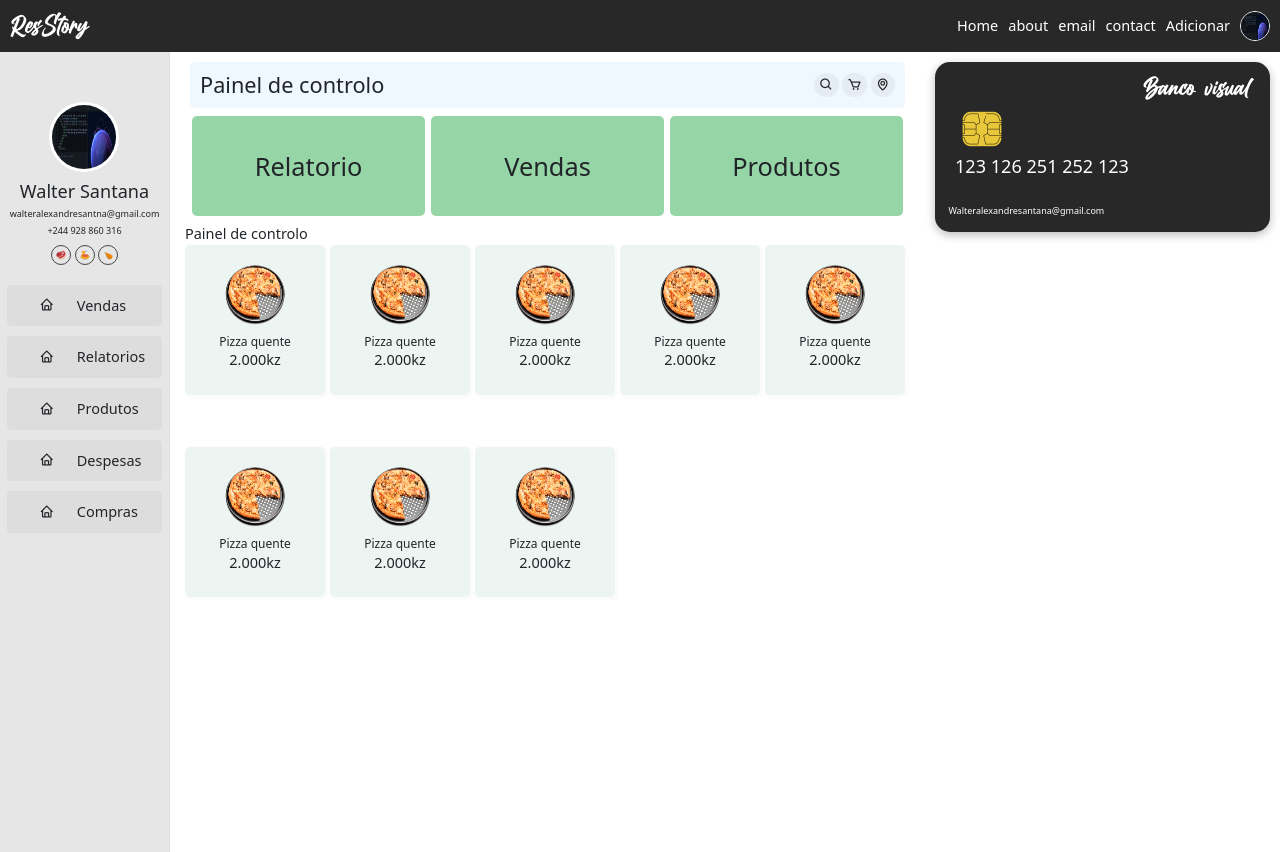
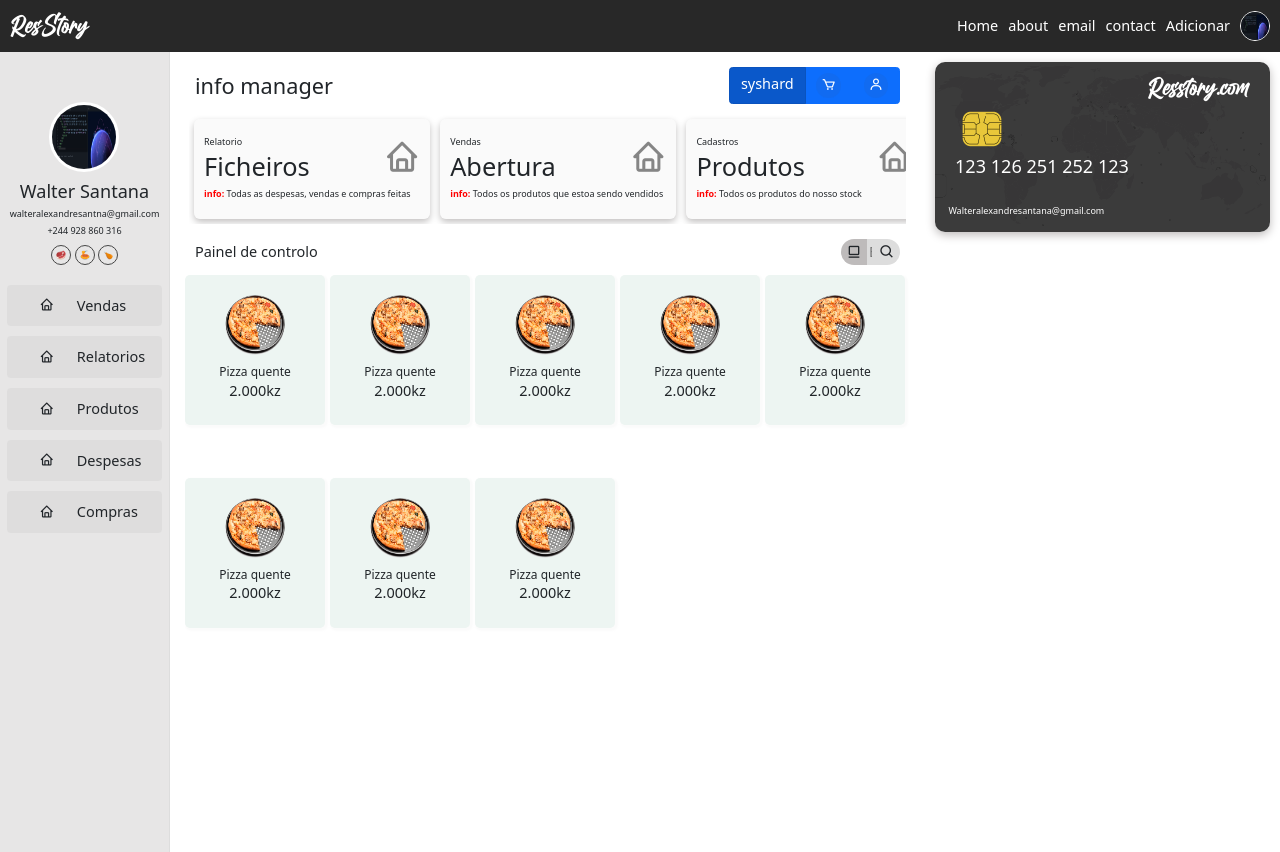
Before and after one commit to syshard/restaurante, a plain HTML site: page index.html in a window 1280 px wide. Drawn offline with Linux system fonts and the light colour scheme.

Commit message:
campo de pesquisa

```diff
--- a/assets/css/mobile.css
+++ b/assets/css/mobile.css
@@ -1,8 +1,4 @@
 @media only screen and (max-width:675px) {
-    body {
-        overflow-x: hidden;
-        overflow-y: hidden;
-    }
 
     .container-fulid #items-wrapper #items {
         grid-template-columns: 1fr;
@@ -31,6 +27,10 @@
         width: 0;
     }
 
+    .painel::-webkit-scrollbar {
+        width: 0;
+    }
+
     .item {
         flex: none;
 
@@ -39,7 +39,6 @@
         height: 100%;
 
         scroll-snap-align: start;
-        pointer-events: none;
     }
 
     nav .menu {
@@ -170,4 +169,30 @@
         display: none;
     }
 
+    .busca{
+        width: 100%;
+    }
+    .busca input{
+        width: 100%;
+        padding: 6px;
+        border-radius: 4px;
+        border-top-right-radius: 0;
+        border-bottom-right-radius: 0px;
+    }
+
+    .busca .bx-search{
+        padding: 5px;
+        font-size: 17.5pt;
+        border-top-right-radius: 4px;
+        border-bottom-right-radius: 4px;
+    }
+
+    .busca .btn-in{
+        display: none;
+    }
+
+    .inicio .texto{
+        display: none;
+    }
+
 }
--- a/assets/css/style.css
+++ b/assets/css/style.css
@@ -128,8 +128,7 @@ main {
     justify-content: space-between;
     margin: 5px;
     border-radius: 5px;
-    padding: 10px;
-    background-color: aliceblue;
+    padding: 5px;
     margin-bottom: 5px;
     margin-top: 10px;
 }
@@ -145,20 +144,41 @@ main {
     display: flex;
     align-items: center;
     justify-content: space-between;
+    overflow: scroll;
+
 }
 
 .painel-control{
-    display: flex;
-    align-items: center;
-    justify-content: space-around;
-    background-color: rgb(150, 214, 166);
+    background-color: rgba(236, 235, 235, 0.26);
+    box-shadow: 0px 3px 7px #c2c0c0;
     width: 500px;
     height: 100px;
-    margin: 3px;
+    margin: 5px;
     padding: 10px;
-    text-align: center;
-    border-radius: 5px;
+    border-radius: 6px;
+    cursor: pointer;
 }
+
+.painel-control span strong{
+    color:red
+}
+
+.info-n{
+    position: relative;
+    margin-top: -65px;
+    margin-left: 180px;
+}
+
+.info-n i{
+    font-size: 100%;
+    color:rgba(73, 73, 73, 0.658);
+
+}
+
+.painel-control span{
+    font-size: 62%;
+}
+
 .left-menu{
     display: flex;
     flex-direction: column;
@@ -201,6 +221,10 @@ main {
     transform-style: preserve-3d;
     transition: all 1.5s ease;
     cursor: pointer;
+    background-image: url("../../image/icons/mapa.png");
+    background-repeat: no-repeat;
+    background-size: cover;
+    background-position: center;
 }
 
 .virar-cartao{
@@ -212,9 +236,9 @@ main {
     width: 100%;
     height: 100%;
     box-shadow: 0px 3px 10px #bebbbb;
-    border-radius: 15px;
+    border-radius: 10px;
     backface-visibility: hidden;
-    background: rgb(40, 40, 40);
+    background: rgba(40, 40, 40, 0.911);
     color: #fff;
     z-index: 1;
 }
@@ -248,9 +272,9 @@ main {
     width: 100%;
     height: 100%;
     box-shadow: 0px 3px 10px #bebbbb;
-    border-radius: 15px;
+    border-radius: 10px;
     backface-visibility: hidden;
-    background: rgb(40, 40, 40);
+    background: rgba(40, 40, 40, 0.911);
     color: #fff;
     transform: rotateY(180deg);
 }
@@ -326,10 +350,15 @@ main {
 }
 
 .buttons{
+    cursor: pointer;
     display: flex;
     width: 92%;
     flex-direction: column;
     margin: 10px;
+}
+
+.buttons .option-menu:hover{
+    background-color: #46464659;
 }
 
 .buttons .option-menu i{
@@ -344,6 +373,33 @@ main {
     border-radius: 4px;
     margin-top: 10px;
     width: 100%;
+}
+
+.busca{
+    display: flex;
+    align-items: center;
+}
+.busca input{
+    background-color: #ddd;
+    padding: 2px;
+    width: 7px;
+}
+.busca .long{
+    width: 200px;
+}
+.busca .btn-in{
+    padding: 5px;
+    font-size: 12pt;
+    background-color: rgb(190, 187, 187);
+    border-top-right-radius: 0;
+    border-bottom-right-radius: 0;
+}
+.busca .bx-search{
+    background-color: #ddd;
+    padding: 5px;
+    font-size: 12pt;
+    border-top-left-radius: 0;
+    border-bottom-left-radius: 0px;
 }
 
 
@@ -373,4 +429,9 @@ main {
         text-align: center;
     }
 
+    .painel{
+        overflow: hidden;
+
+    }
+
 }
--- a/assets/js/script.js
+++ b/assets/js/script.js
@@ -19,3 +19,7 @@ $('.show-add').click(function(){
 $('.card').click(function(){
     $('.card').toggleClass('virar-cartao');
 })
+
+$('.bx-search').click(function(){
+    $('.textbusca').toggleClass('long');
+})
--- a/index.html
+++ b/index.html
@@ -119,29 +119,59 @@
 
                 <main class="item" id="main">
                     <div class="inicio">
-                        <div>
-                            <h4>Painel de controlo</h4>
+                        <div class="left">
+                            <h4>info manager</h4>
                         </div>
-                        <div>
-                            <i class="bx bx-search"></i>
-                            <i class="bx bx-cart"></i>
-                            <i class="bx bx-map"></i>
+                        <div class="btn-group">
+                            <a href="#" class="btn btn-primary active" aria-current="page">syshard</a>
+                            <a href="#" class="btn btn-primary">
+                                <i class="bx bx-cart"></i>
+                            </a>
+                            <a href="#" class="btn btn-primary">
+                                <i class="bx bx-user"></i>
+                            </a>
                         </div>
                     </div>
                     <div class="painel">
                         <div class="painel-control">
-                            <h3>Relatorio</h3>
+                            <div>
+                                <span>Relatorio</span>
+                            </div>
+                            <h3>Ficheiros</h3>
+                            <span><strong>info:</strong> Todas as despesas, vendas e compras feitas</span>
+                            <h1 class="info-n">
+                                <i class="bx bx-home"></i>
+                            </h1>
                         </div>
                         <div class="painel-control">
-                            <h3>Vendas</h3>
+                            <div>
+                                <span>Vendas</span>
+                            </div>
+                            <h3>Abertura</h3>
+                            <span><strong>info:</strong> Todos os produtos que estoa sendo vendidos</span>
+                            <h1 class="info-n">
+                                <i class="bx bx-home"></i>
+                            </h1>
                         </div>
                         <div class="painel-control">
+                            <div>
+                                <span>Cadastros</span>
+                            </div>
                             <h3>Produtos</h3>
+                            <span><strong>info:</strong> Todos os produtos do nosso stock</span>
+                            <h1 class="info-n">
+                                <i class="bx bx-home"></i>
+                            </h1>
                         </div>
                     </div>
-                    <div>
-                        <div>
+                    <div class="inicio">
+                        <div class="texto">
                             <h7>Painel de controlo</h7>
+                        </div>
+                        <div class="busca">
+                            <i class="bx bx-card btn-in"></i>
+                            <input type="text" placeholder="Buscar por produtos" class="textbusca">
+                            <i class="bx bx-search"></i>
                         </div>
                     </div>
                     <div class="lista">
@@ -335,7 +365,7 @@
                         <div class="card">
 
                             <div id="front">
-                                <h2>Banco visual</h2>
+                                <h2>Resstory.com</h2>
                                 <div>
                                     <img src="image/icons/chip-logo.png" alt="">
                                     <h5>123 126 251 252 123</h5>
```
Also changed, not shown: image/icons/mapa.png (added), manifest.json.
